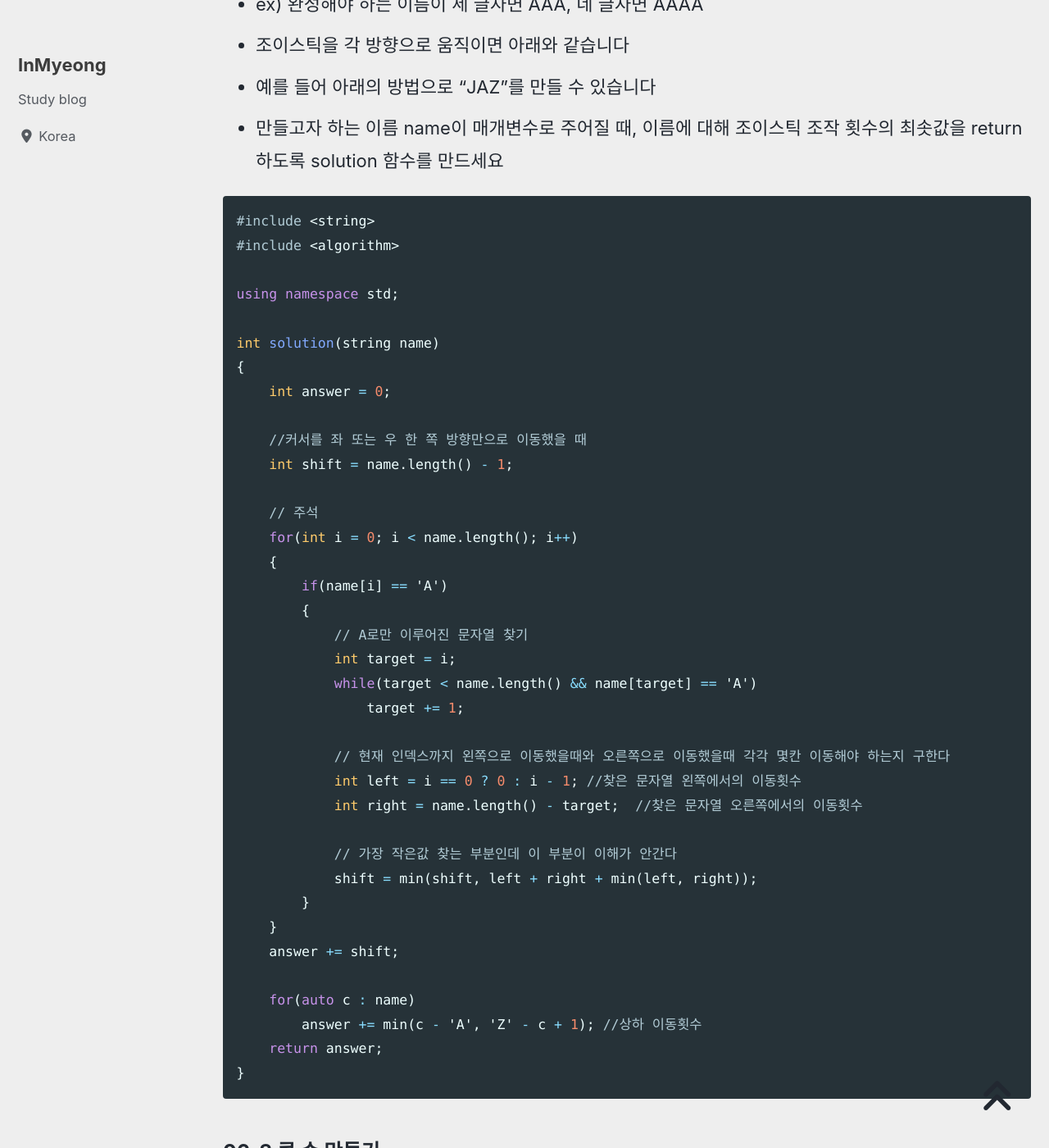
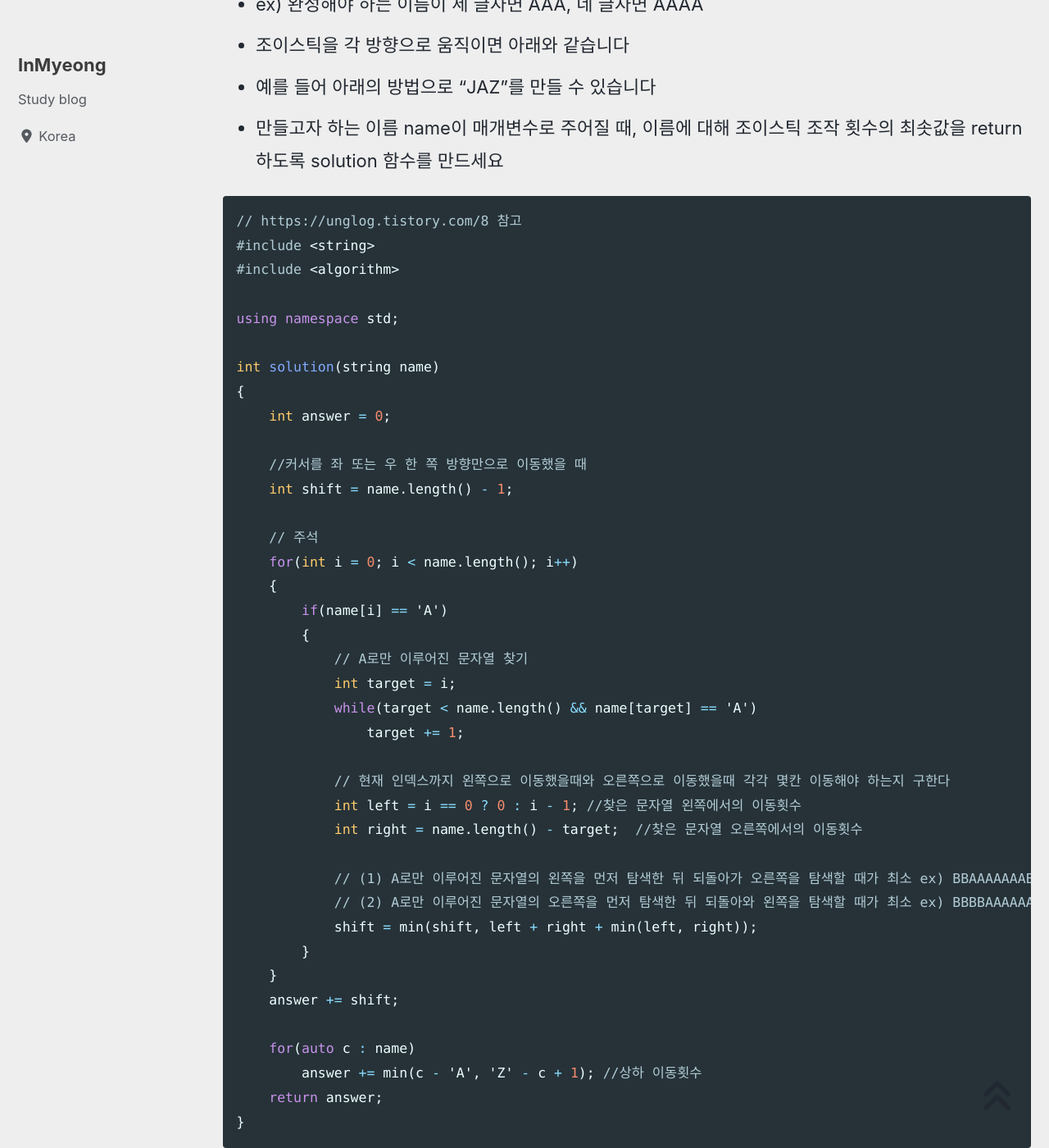
Before and after one commit to devMyeong/devMyeong.github.io, a Jekyll site: the page built from _posts/codingTest/2022-07-06-프로그래머스.md, in a window 1280 px wide and 1400 px high, scrolled down 40711 px. Shown: the whole window at 82% size. Built offline with Jekyll 4.4.1, drawn with Linux system fonts in a browser that asks for light colours; cached includes are drawn as plain includes; nearby versions of some CDN libraries; some web fonts are replaced; comment, search, counter and statistics services are not loaded.

Commit message:
Chore : 프로그래머스 6-2 설명 보충

````diff
--- a/_posts/codingTest/2022-07-06-프로그래머스.md
+++ b/_posts/codingTest/2022-07-06-프로그래머스.md
@@ -1160,6 +1160,7 @@ int solution(int n, vector<int> lost, vector<int> reserve)
 - 만들고자 하는 이름 name이 매개변수로 주어질 때, 이름에 대해 조이스틱 조작 횟수의 최솟값을 return 하도록 solution 함수를 만드세요
 
 ```cpp
+// https://unglog.tistory.com/8 참고
 #include <string>
 #include <algorithm>
 
@@ -1186,7 +1187,8 @@ int solution(string name)
             int left = i == 0 ? 0 : i - 1; //찾은 문자열 왼쪽에서의 이동횟수
             int right = name.length() - target;  //찾은 문자열 오른쪽에서의 이동횟수
 
-            // 가장 작은값 찾는 부분인데 이 부분이 이해가 안간다
+            // (1) A로만 이루어진 문자열의 왼쪽을 먼저 탐색한 뒤 되돌아가 오른쪽을 탐색할 때가 최소 ex) BBAAAAAAABBBB
+            // (2) A로만 이루어진 문자열의 오른쪽을 먼저 탐색한 뒤 되돌아와 왼쪽을 탐색할 때가 최소 ex) BBBBAAAAAAABB
             shift = min(shift, left + right + min(left, right));
         }
     }
````
